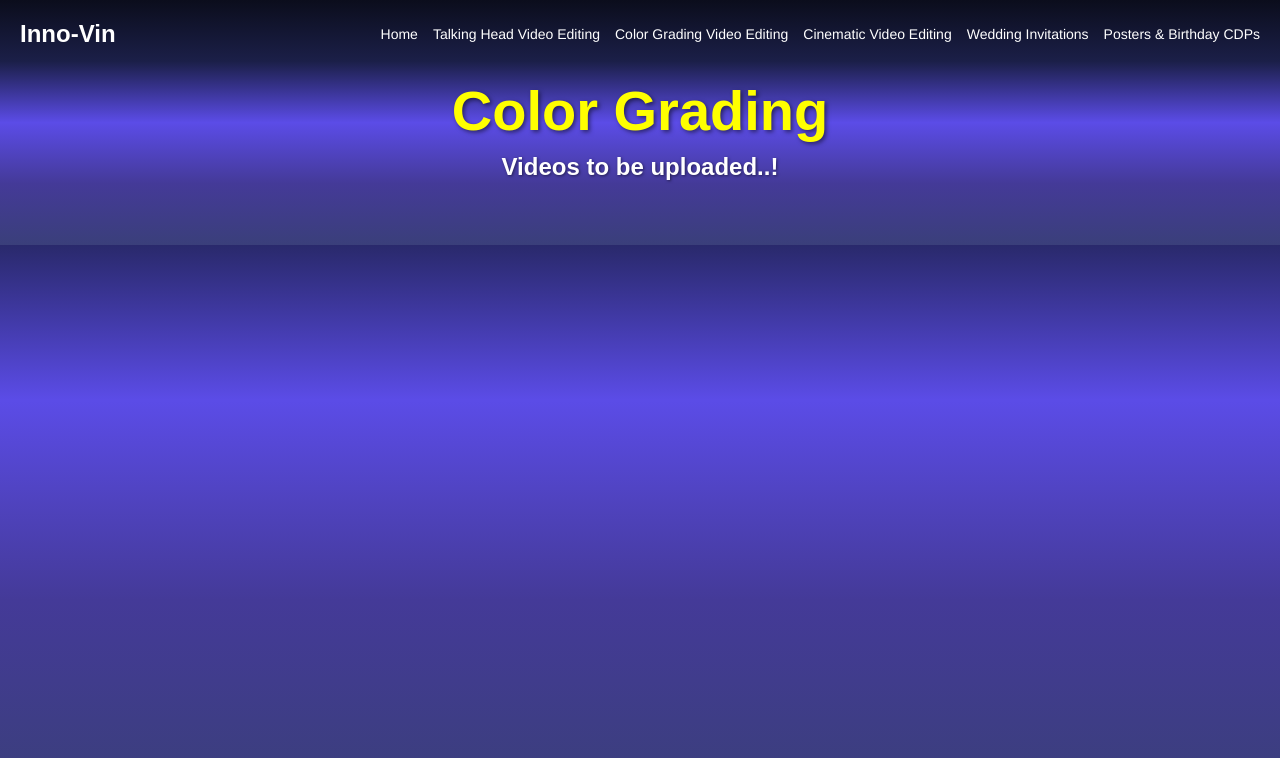
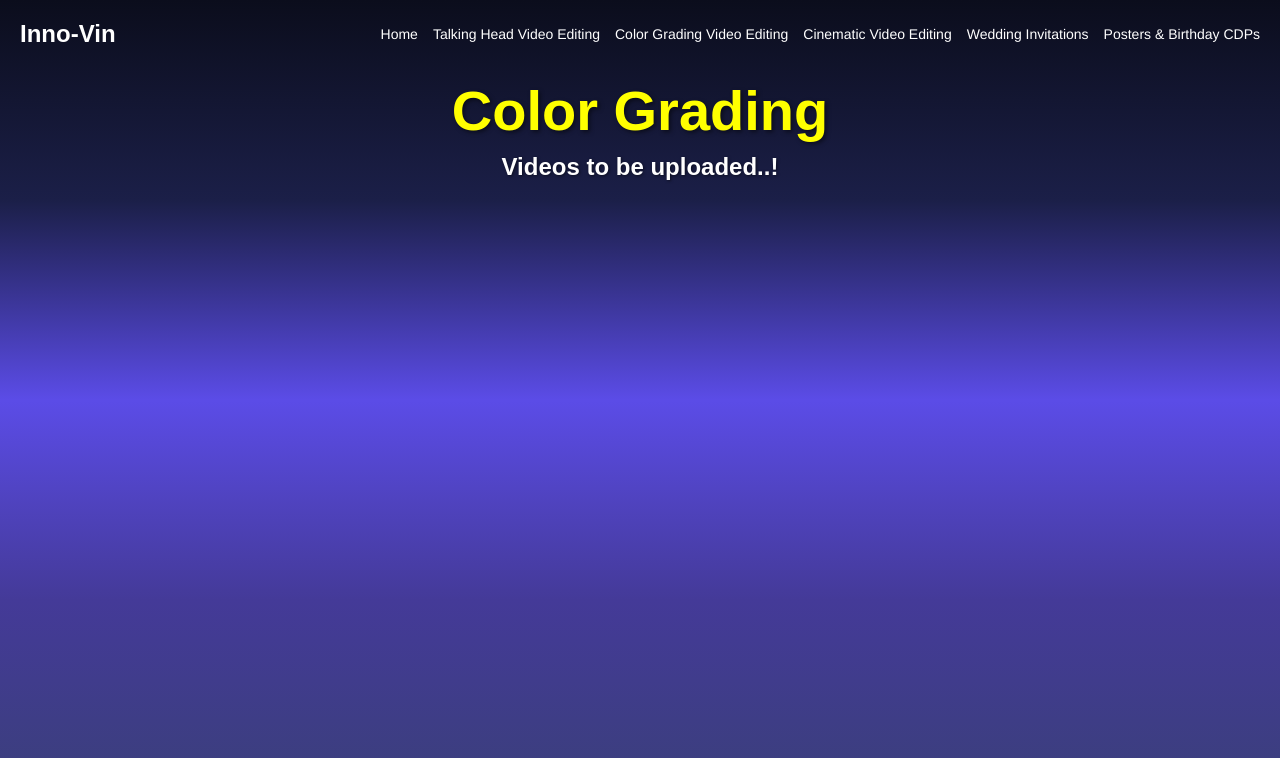
Before and after one commit to vin-ovate/PortFolio, a React (Vite) app: page /color in a window 1280 px wide. Shown: the top 758 px of the page. Built offline with nearby package versions, Linux system fonts and the light colour scheme.

Commit message:
Update ColorGrading.css

```diff
--- a/src/Pages/ColorGrading/ColorGrading.css
+++ b/src/Pages/ColorGrading/ColorGrading.css
@@ -1,11 +1,6 @@
 /* Apply radiant background gradient and full viewport height */
 .color-grading-container {
-  background: linear-gradient(180deg,
-                #0B0D1C 0%,
-                #1B1F48 25%,
-                #5B4CE7 50%,
-                #443A98 75%,
-                #3A3F7A 100%);* Radiant gradient */
+  background:
   height: 100vh; /* Full height */
   display: flex;
   justify-content: center;
```
